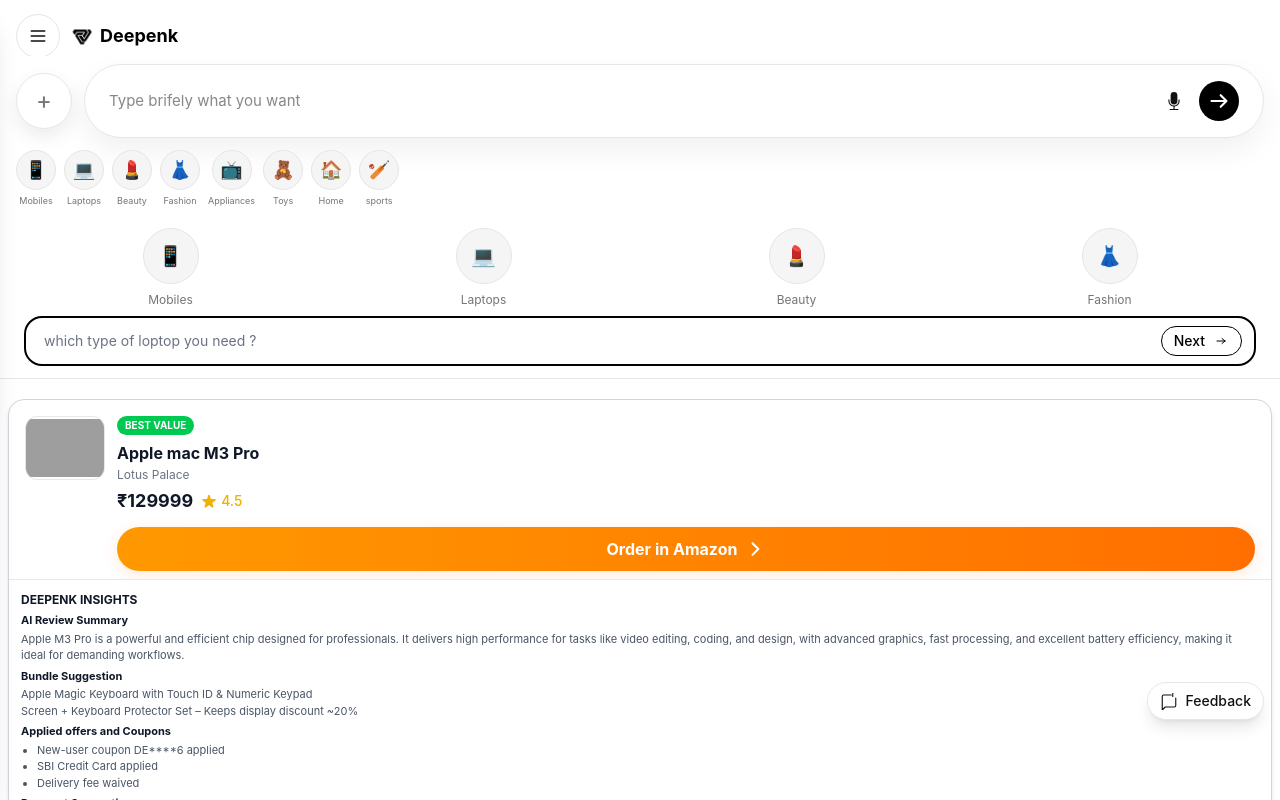
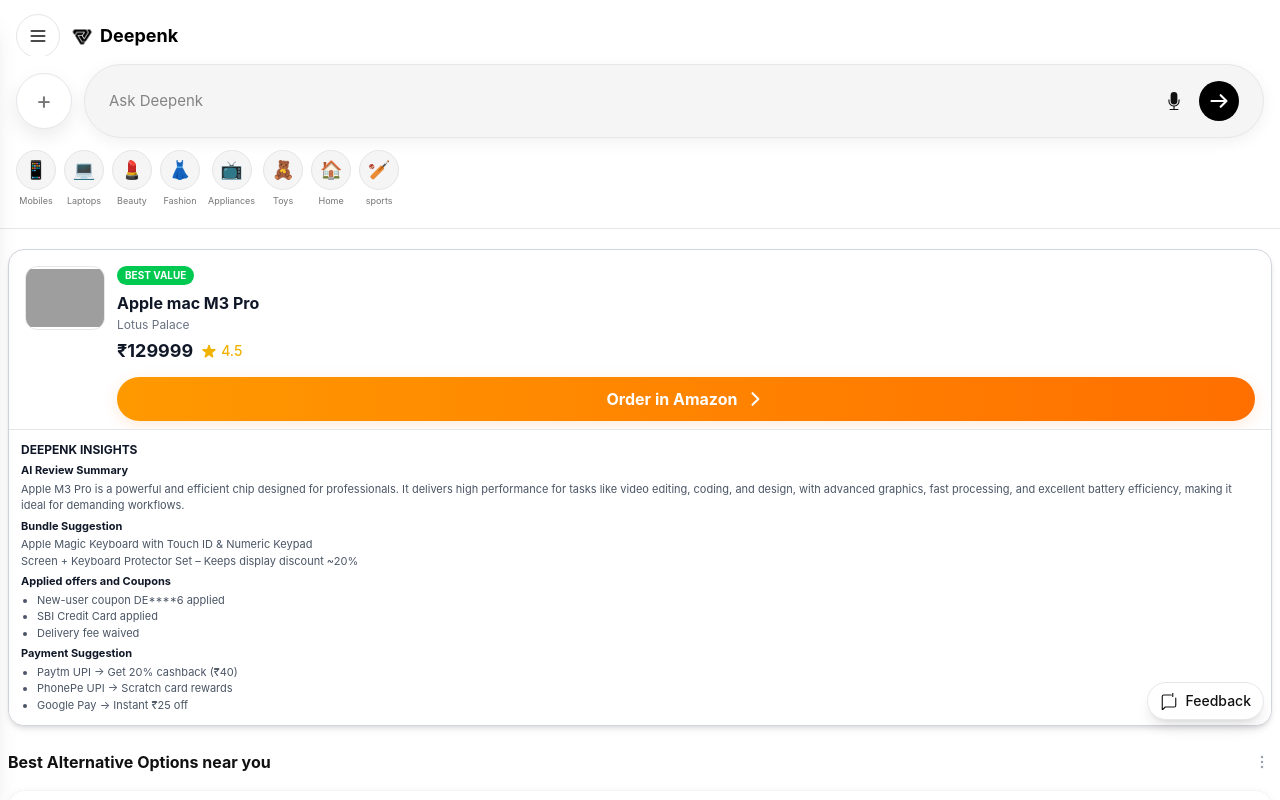
Before and after one commit to Vignesh-Kamsala/deepenk, a React (Vite) app in the folder deepenk-app/: page /shopping in a window 1280 px wide. Shown: the top 800 px of the page. Built offline with nearby package versions, Linux system fonts and the light colour scheme; grey boxes are pictures that could not be loaded.

Commit message:
final commit

```diff
--- a/deepenk-app/src/components/common/MapPreview.jsx
+++ b/deepenk-app/src/components/common/MapPreview.jsx
@@ -1,55 +1,20 @@
 import React from 'react'
+import mapImage from '../../assets/map-preview.png'
 
 const MapPreview = () => {
   return (
-    <div className="w-full h-64 relative bg-gray-100 overflow-hidden rounded-t-lg">
-      <svg viewBox="0 0 400 220" className="w-full h-full">
-        <defs>
-          <linearGradient id="g" x1="0" x2="1">
-            <stop offset="0%" stopColor="#4DA0FF" />
-            <stop offset="100%" stopColor="#0066FF" />
-          </linearGradient>
-        </defs>
-        {/* faint street grid */}
-        <g stroke="#E6E6E6" strokeWidth="1">
-          <path d="M0 40 H400" />
-          <path d="M0 80 H400" />
-          <path d="M0 120 H400" />
-          <path d="M0 160 H400" />
-          <path d="M40 0 V220" />
-          <path d="M120 0 V220" />
-          <path d="M200 0 V220" />
-          <path d="M280 0 V220" />
-        </g>
-        {/* route */}
-        <path d="M40 180 C90 150, 160 150, 200 110 C240 70, 320 50, 360 40"
-          stroke="url(#g)" strokeWidth="6" fill="none" strokeLinecap="round" />
-        {/* start marker */}
-        <g>
-          <circle cx="40" cy="180" r="10" fill="#2ECC71" />
-          <circle cx="40" cy="180" r="5" fill="#fff" />
-        </g>
-        {/* end marker (checkered) */}
-        <g transform="translate(360,40)">
-          <rect width="18" height="18" rx="3" fill="#fff" stroke="#000" />
-          <path d="M0 0 L9 9 M9 0 L0 9" stroke="#000" strokeWidth="1" />
-        </g>
-      </svg>
-
-      {/* Provider badges */}
-      <div className="absolute left-6 top-10 flex flex-col gap-2">
-        <div className="px-3 py-1 rounded-full bg-yellow-300 text-sm font-semibold">Rapido</div>
-        <div className="px-3 py-1 rounded-full bg-black text-white text-sm font-semibold">Uber</div>
-        <div className="px-3 py-1 rounded-full bg-white text-black text-sm font-semibold border">OLA</div>
-      </div>
-
-      {/* transport type buttons */}
-      <div className="absolute top-4 left-1/2 transform -translate-x-1/2 flex items-center justify-center gap-3">
-        <div className="w-14 h-14 bg-white rounded-full flex items-center justify-center shadow flex-shrink-0">🚲</div>
-        <div className="w-14 h-14 bg-white rounded-full flex items-center justify-center shadow flex-shrink-0">🛺</div>
-        <div className="w-14 h-14 bg-white rounded-full flex items-center justify-center shadow flex-shrink-0">🚗</div>
-        <div className="w-14 h-14 bg-white rounded-full flex items-center justify-center shadow flex-shrink-0">🚕</div>
-      </div>
+    <div className="w-full h-full relative overflow-hidden">
+      <img
+        src={mapImage}
+        alt="Route Map"
+        className="w-full h-full object-cover"
+        style={{
+          display: 'block',
+          width: '100%',
+          height: '100%',
+          objectFit: 'cover'
+        }}
+      />
     </div>
   )
 }
--- a/deepenk-app/src/components/layout/Sidebar.jsx
+++ b/deepenk-app/src/components/layout/Sidebar.jsx
@@ -79,13 +79,17 @@
 
         {/* Bottom Section */}
         <div className="p-4 space-y-2" style={{ borderTop: '1px solid #E5E5E5' }}>
-          <button className="flex items-center gap-3 px-4 py-3 rounded-full hover:bg-gray-50 transition-colors w-full">
+          <NavLink
+            to="/profile"
+            onClick={onClose}
+            className="flex items-center gap-3 px-4 py-3 rounded-full hover:bg-gray-50 transition-colors w-full"
+          >
             <div className="w-8 h-8 bg-gray-200 rounded-full flex items-center justify-center">
               <img src={userIcon} alt="Profile" className="w-4 h-4 object-contain" />
             </div>
             <span className="font-medium text-sm" style={{ color: '#111111' }}>Profile</span>
             <BsSun className="ml-auto text-lg" style={{ color: '#111111' }} />
-          </button>
+          </NavLink>
         </div>
       </aside>
     </>
--- a/deepenk-app/src/components/sections/RidesPage.jsx
+++ b/deepenk-app/src/components/sections/RidesPage.jsx
@@ -1,6 +1,7 @@
 import React, { useState } from 'react'
 import { BsSearch, BsGeoAlt } from 'react-icons/bs'
 import { MdLocationOn } from 'react-icons/md'
+import MapPreview from '../common/MapPreview'
 
 const RidesPage = () => {
   const [selectedTransport, setSelectedTransport] = useState(null)
@@ -51,43 +52,7 @@
 
         {/* Map Section */}
         <div className="w-full rounded-3xl overflow-hidden mb-6 relative" style={{ height: 420, backgroundColor: '#F6F7F8' }}>
-          {/* subtle map-like background (placeholder) */}
-          <div className="absolute inset-0 opacity-90" style={{ backgroundImage: 'linear-gradient(180deg, rgba(0,0,0,0.02), rgba(0,0,0,0.01))' }} />
-
-          {/* route path */}
-          <svg className="absolute inset-0 w-full h-full" style={{ zIndex: 1 }}>
-            <path d="M 50 320 Q 110 260, 170 240 T 260 200 T 320 170 T 360 120" fill="none" stroke="#1976D2" strokeWidth="6" strokeLinecap="round" strokeLinejoin="round" />
-          </svg>
-
-          {/* start marker */}
-          <div style={{ position: 'absolute', left: 36, bottom: 58, zIndex: 3 }}>
-            <div style={{ width: 36, height: 36, borderRadius: 18, background: '#4CAF50', border: '3px solid white', boxShadow: '0 4px 12px rgba(0,0,0,0.15)' }} />
-            <div style={{ marginTop: 8, fontSize: 13, background: 'white', padding: '6px 8px', borderRadius: 8, boxShadow: '0 4px 10px rgba(0,0,0,0.08)', fontWeight: 600 }}>MG Road</div>
-          </div>
-
-          {/* end marker */}
-          <div style={{ position: 'absolute', right: 36, top: 38, zIndex: 3, display: 'flex', alignItems: 'center', gap: 8 }}>
-            <div style={{ fontSize: 20 }}>🏁</div>
-            <div style={{ width: 36, height: 36, borderRadius: 18, background: '#4CAF50', border: '3px solid white', boxShadow: '0 4px 12px rgba(0,0,0,0.15)' }} />
-          </div>
-
-          {/* small vehicle icons along route */}
-          <div style={{ position: 'absolute', left: 120, bottom: 160, zIndex: 3 }}>
-            <div style={{ display: 'flex', gap: 8 }}>
-              <div style={{ fontSize: 26 }}>🛺</div>
-              <div style={{ fontSize: 26 }}>🚚</div>
-            </div>
-          </div>
-
-          {/* provider badges */}
-          <div style={{ position: 'absolute', left: 20, bottom: 20, zIndex: 4, display: 'flex', gap: 8 }}>
-            <div style={{ background: '#FFD700', color: '#111', padding: '6px 10px', borderRadius: 999, fontWeight: 700, fontSize: 12 }}>Rapido</div>
-            <div style={{ background: '#111', color: '#fff', padding: '6px 10px', borderRadius: 999, fontWeight: 700, fontSize: 12 }}>Uber</div>
-            <div style={{ background: '#fff', color: '#111', padding: '6px 10px', borderRadius: 999, fontWeight: 700, fontSize: 12, border: '1.5px solid #E5E5E5', display: 'flex', alignItems: 'center', gap: 6 }}>
-              <div style={{ width: 18, height: 18, background: '#FFD700', borderRadius: 999 }} />
-              <div>OLA</div>
-            </div>
-          </div>
+          <MapPreview />
         </div>
 
         {/* Search Section - Outside of map */}
@@ -159,17 +124,13 @@
           </div>
         </div>
 
-        {/* Note at bottom - only show when search is not focused */}
-        {!isSearchFocused && (
-          <div className="mt-6 px-2">
-            <p className="text-center text-[10px] leading-relaxed" style={{ color: '#9E9E9E' }}>
-              Note: This is a trial version, so results may be limited, optimized and not real data and Your feedback will help us improve the final product with better features.
-            </p>
-            <div className="text-center mt-2">
-              <button className="text-xs underline" style={{ color: '#9E9E9E' }}>feedback</button>
-            </div>
-          </div>
-        )}
+        {/* Note at bottom - always visible */}
+        <div className="mt-6 px-2">
+          <p className="text-center text-[10px] leading-relaxed" style={{ color: '#9E9E9E' }}>
+            Note: This is a trial version, so results may be limited, optimized and not real data and Your feedback will help us improve the final product with better features.
+          </p>
+
+        </div>
       </div>
     </div>
   )
--- a/deepenk-app/src/components/sections/ShoppingPage.jsx
+++ b/deepenk-app/src/components/sections/ShoppingPage.jsx
@@ -49,6 +49,7 @@
     }
   ]
 
+  const [searchQuery, setSearchQuery] = useState('')
   const [cardQuery, setCardQuery] = useState('')
   const [showSearchModal, setShowSearchModal] = useState(false)
   const headerRef = useRef(null)
@@ -76,17 +77,15 @@
             <span className="text-2xl" style={{ color: '#757575' }}>+</span>
           </button>
           <div
-            role="button"
-            tabIndex={0}
-            onClick={() => setShowSearchModal(true)}
             className="flex-1 flex items-center gap-4 px-6 py-4 rounded-full border border-gray-200 bg-white"
-            style={{ boxShadow: '0 12px 30px rgba(0,0,0,0.06)' }}
+            style={{ boxShadow: '0 4px 16px rgba(0,0,0,0.06)', backgroundColor: '#F5F5F5' }}
           >
             <input
               type="text"
-              readOnly
-              placeholder="Type brifely what you want"
-              className="flex-1 outline-none text-[15px] bg-transparent cursor-pointer"
+              placeholder="Ask Deepenk"
+              value={searchQuery}
+              onChange={(e) => setSearchQuery(e.target.value)}
+              className="flex-1 outline-none text-[15px] bg-transparent"
               style={{ color: '#111111' }}
             />
             <button className="flex-shrink-0">
@@ -101,6 +100,41 @@
             </button>
           </div>
         </div>
+
+        {/* Text between inputs */}
+        {searchQuery && (
+          <div className="w-full mb-2 px-2">
+            <p className="text-xs font-semibold text-center" style={{ color: '#070d20' }}>
+              Deep insights for better understanding and more efficient results.
+            </p>
+          </div>
+        )}
+
+        {/* Second input - shown when user starts typing */}
+        {searchQuery && (
+          <div className="w-full mb-3 px-2">
+            <div className="w-full bg-white rounded-xl border border-black px-3 py-3 flex items-center" style={{borderRadius: 16, boxShadow: '0 4px 16px rgba(0,0,0,0.06)'}}>
+              <input
+                aria-label="Quick query"
+                value={cardQuery}
+                onChange={(e) => setCardQuery(e.target.value)}
+                className="flex-1 bg-transparent outline-none text-sm placeholder:text-gray-500 min-w-0"
+                placeholder={searchQuery ? `what type of ${searchQuery} you need` : "which type of laptop you need ?"}
+                style={{color: '#111', paddingLeft: 6, paddingTop: '4px', paddingBottom: '4px'}}
+              />
+              <button
+                onClick={() => console.log('Query submitted:', cardQuery)}
+                className="ml-3 flex items-center gap-2 bg-white border border-black px-3 py-1.5 rounded-full text-sm font-medium hover:bg-gray-50"
+              >
+                <span>Next</span>
+                <svg xmlns="http://www.w3.org/2000/svg" fill="none" viewBox="0 0 24 24" strokeWidth="1.5" stroke="currentColor" className="w-4 h-4">
+                  <path strokeLinecap="round" strokeLinejoin="round" d="M13.5 8.25L18 12m0 0l-4.5 3.75M18 12H6" />
+                </svg>
+              </button>
+            </div>
+          </div>
+        )}
+
         {/* Category Icons */}
         <div className="flex gap-2 overflow-x-auto pb-2 scrollbar-hide">
           {categories.map((category) => (
@@ -121,53 +155,6 @@
               <span className="text-[9px]" style={{ color: '#757575' }}>{category.label}</span>
             </button>
           ))}
-        </div>
-
-        {/* Quick Actions: show four primary categories in a fixed grid */}
-        <div className="mt-3 px-1">
-          <div className="grid grid-cols-4 gap-3">
-            {categories.slice(0, 4).map((c) => (
-              <button
-                key={c.id}
-                onClick={() => setSelectedCategory(c.id)}
-                className="flex flex-col items-center gap-2"
-              >
-                <div
-                  className="w-14 h-14 rounded-full flex items-center justify-center"
-                  style={{
-                    backgroundColor: selectedCategory === c.id ? '#FFF9E6' : '#F5F5F5',
-                    border: selectedCategory === c.id ? '2px solid #FFD700' : '1px solid #E5E5E5'
-                  }}
-                >
-                  <span className="text-xl">{c.emoji}</span>
-                </div>
-                <span className="text-xs text-center" style={{ color: '#757575' }}>{c.label}</span>
-              </button>
-            ))}
-          </div>
-        </div>
-
-        {/* Small query card inside fixed header so it's non-moving */}
-        <div className="w-full mt-2 px-2">
-          <div className="w-full bg-white rounded-xl border-2 border-black px-3 py-2 flex items-center" style={{borderRadius: 18}}>
-            <input
-              aria-label="Quick query"
-              value={cardQuery}
-              onChange={(e) => setCardQuery(e.target.value)}
-              className="flex-1 bg-transparent outline-none text-sm placeholder:text-gray-500 min-w-0"
-              placeholder="which type of loptop you need ?"
-              style={{color: '#111', paddingLeft: 6}}
-            />
-            <button
-              onClick={() => console.log('Query submitted:', cardQuery)}
-              className="ml-3 flex items-center gap-2 bg-white border border-black px-3 py-1 rounded-full text-sm font-medium hover:bg-gray-50"
-            >
-              <span>Next</span>
-              <svg xmlns="http://www.w3.org/2000/svg" fill="none" viewBox="0 0 24 24" strokeWidth="1.5" stroke="currentColor" className="w-4 h-4">
-                <path strokeLinecap="round" strokeLinejoin="round" d="M13.5 8.25L18 12m0 0l-4.5 3.75M18 12H6" />
-              </svg>
-            </button>
-          </div>
         </div>
       </div>
       {/* Main Content - with top padding for fixed header (calculated) */}
--- a/deepenk-app/src/components/sections/TravelsPage.jsx
+++ b/deepenk-app/src/components/sections/TravelsPage.jsx
@@ -10,7 +10,7 @@
   ]
 
   return (
-    <div className="min-h-screen bg-white flex flex-col items-center px-4 pt-20">
+    <div className="min-h-screen bg-white flex flex-col justify-between items-center px-4 pt-20 pb-4">
       {/* Transport Type Buttons */}
       <div className="flex items-center justify-center gap-4 mb-8 mt-8">
         {transportTypes.map((transport) => (
@@ -130,8 +130,8 @@
         <span className="text-lg font-semibold text-white">Search</span>
       </button>
 
-      {/* Description Text */}
-      <div className="text-center max-w-sm mb-6">
+      {/* Description Text (Note at bottom) */}
+      <div className="text-center max-w-sm">
         <p
           className="text-sm leading-relaxed"
           style={{ color: '#757575' }}
@@ -142,17 +142,6 @@
           price and timing.
         </p>
       </div>
-
-      {/* Deepenk Logo */}
-      <div className="mt-4">
-        <svg
-          className="w-12 h-12"
-          viewBox="0 0 24 24"
-          fill="#111111"
-        >
-          <path d="M12 2L2 7l10 5 10-5-10-5zM2 17l10 5 10-5M2 12l10 5 10-5" />
-        </svg>
-      </div>
     </div>
   )
 }
```
Also changed, not shown: deepenk-app/src/assets/map-preview.png (added).
